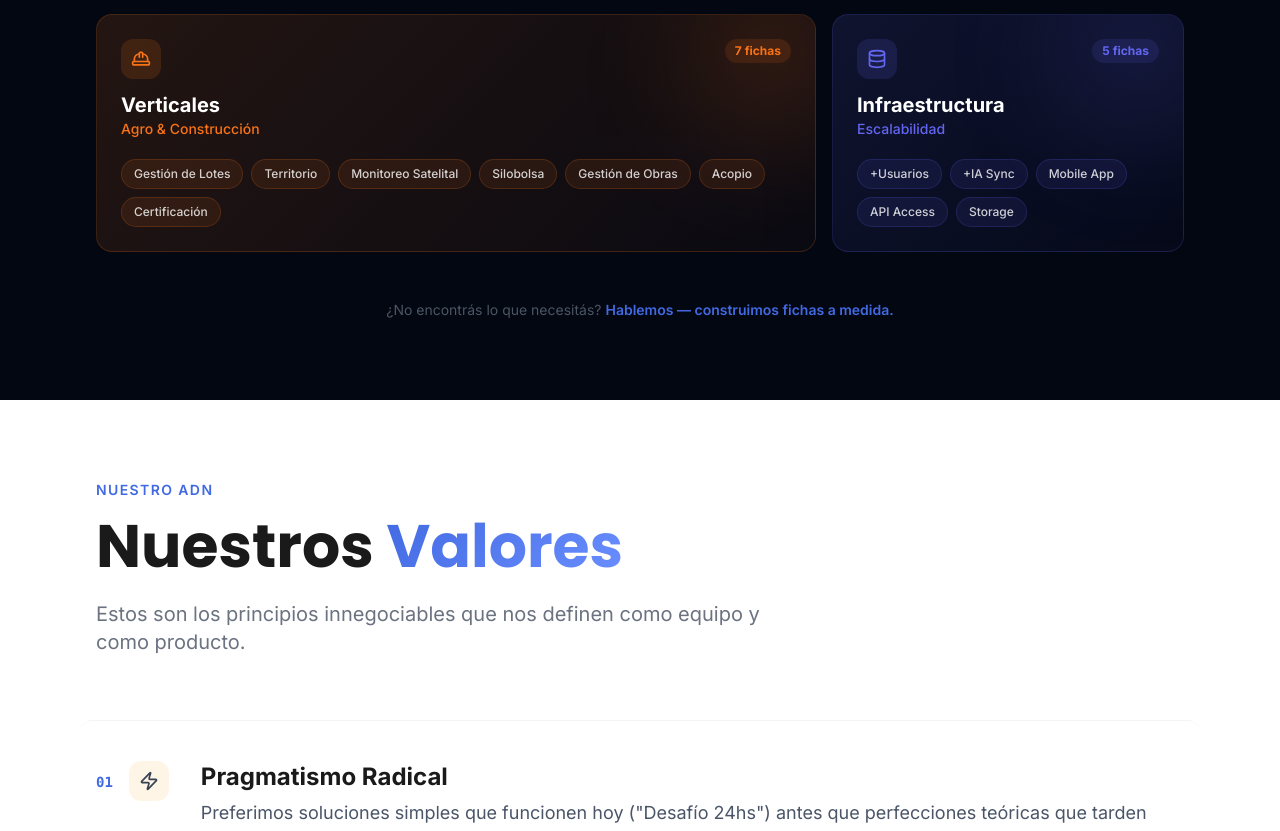
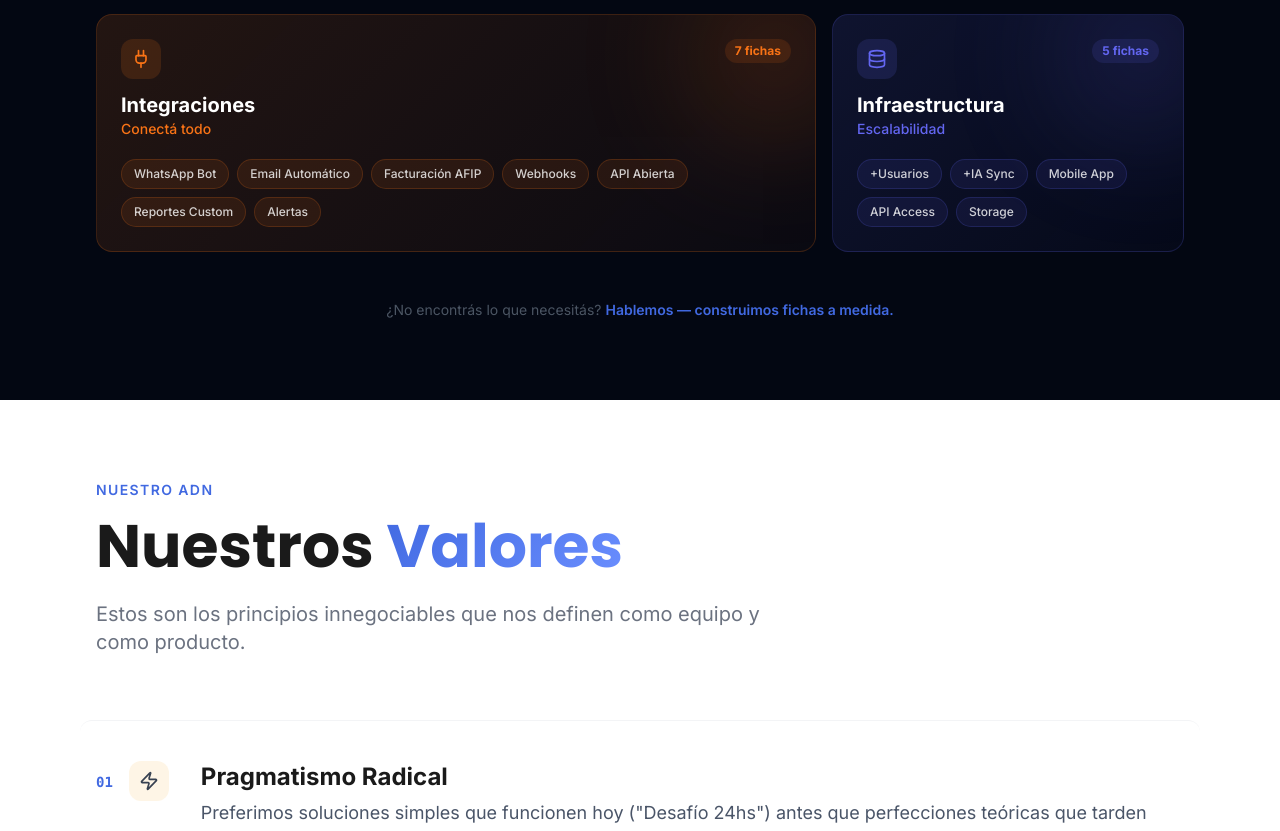
Before and after one commit to tinchocodep/neura-orkesta, a React (Vite) app: page / in a window 1280 px wide. Shown: the part 7230-8061 px from the top of the page. Built offline with nearby package versions, Linux system fonts and the light colour scheme.

Commit message:
feat: remove vertical references (agro/construcción), position as industry-agnostic

```diff
--- a/index.html
+++ b/index.html
@@ -24,8 +24,8 @@
     logística y ruteo, app de choferes, gestión de flota, mantenimiento de vehículos,
     gestión de compras, órdenes a proveedores,
     RRHH digital, legajo digital, asistencia digital, fichada digital, liquidación de sueldos,
-    gestión agropecuaria, software agro Argentina, gestión de lotes, silobolsa, monitoreo satelital,
-    software construcción Argentina, gestión de obras, centro de costos, certificación de obra,
+    multi-industria, software para cualquier rubro, procesos genéricos empresariales, escalable a cualquier sector,
+    software industria-agnóstico, plataforma universal de gestión, adaptable a cualquier empresa,
     marketplace de módulos, fichas modulares, software modular,
     B2B SaaS Argentina, SaaS empresarial, software en la nube Argentina,
     inteligencia artificial empresarial, IA para empresas, automatización con IA,
--- a/src/components/FichasSection.tsx
+++ b/src/components/FichasSection.tsx
@@ -1,6 +1,6 @@
 import { motion } from 'framer-motion';
 import {
-    Users, TrendingUp, Wallet, Package, HardHat, Database,
+    Users, TrendingUp, Wallet, Package, Plug, Database,
     LayoutDashboard
 } from 'lucide-react';
 
@@ -42,13 +42,13 @@ const categories = [
         items: ['Legajo Digital', 'Asistencia', 'Novedades', 'Liquidación Simple'],
     },
     {
-        title: 'Verticales',
-        subtitle: 'Agro & Construcción',
-        icon: HardHat,
+        title: 'Integraciones',
+        subtitle: 'Conectá todo',
+        icon: Plug,
         color: '#f97316',
         gradient: 'from-orange-500 to-amber-500',
         span: 'md:col-span-2',
-        items: ['Gestión de Lotes', 'Territorio', 'Monitoreo Satelital', 'Silobolsa', 'Gestión de Obras', 'Acopio', 'Certificación'],
+        items: ['WhatsApp Bot', 'Email Automático', 'Facturación AFIP', 'Webhooks', 'API Abierta', 'Reportes Custom', 'Alertas'],
     },
     {
         title: 'Infraestructura',
```
